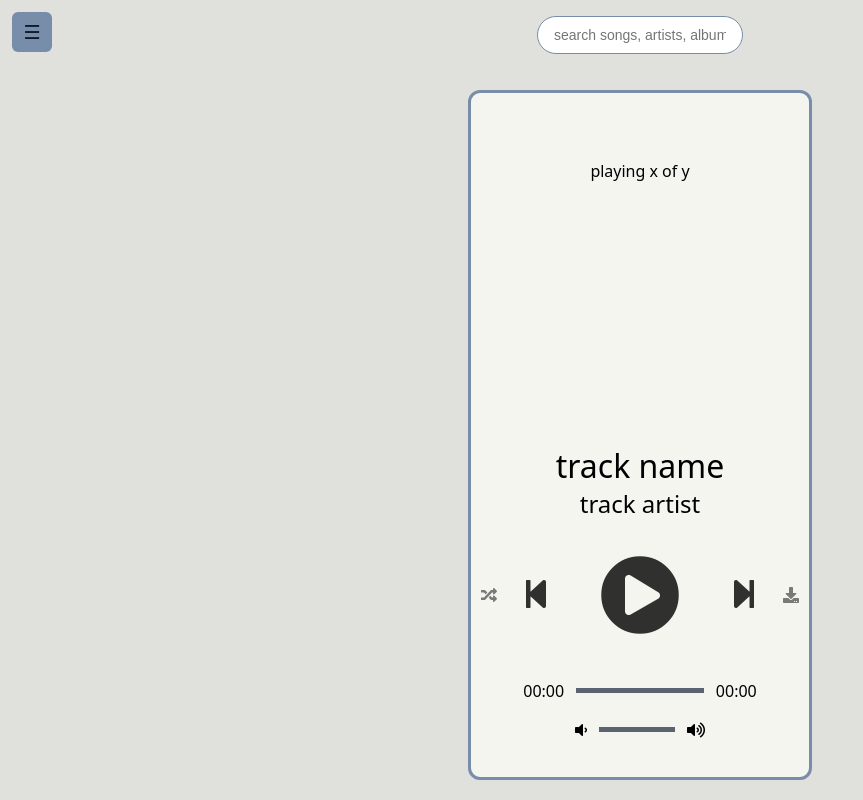
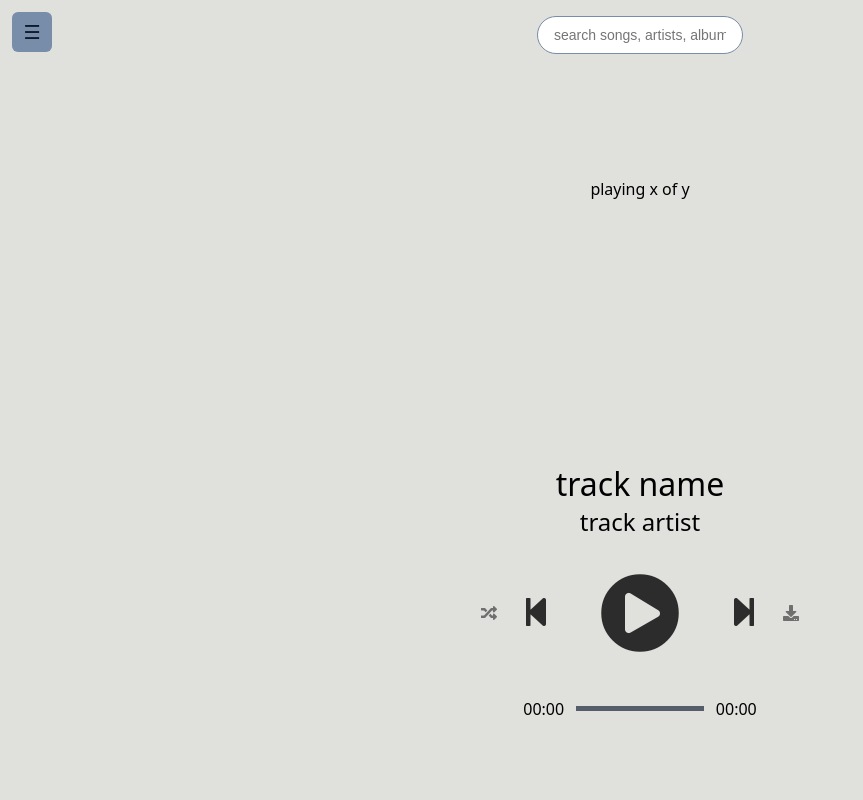
Before and after one commit to zurimckee/spotipi, a Flask app: page / in a window 1280 px wide. Shown: the whole page, without its empty margins (0-863 px from the left). Run offline with Flask 2, Linux system fonts and the light colour scheme; data that the repository does not hold is empty; parts of the project's set-up code (start-up, migrations or seed data) failed here and were passed over; some libraries are stand-ins or nearby versions.

Commit message:
ui fixes

```diff
--- a/static/script.js
+++ b/static/script.js
@@ -8,7 +8,6 @@ let next_btn = document.querySelector(".next-track")
 let prev_btn = document.querySelector(".prev-track")
 
 let seek_slider = document.querySelector(".seek-slider")
-let volume_slider = document.querySelector(".volume-slider")
 let curr_time = document.querySelector(".current-time")
 let total_duration = document.querySelector(".total-duration")
 
@@ -39,7 +38,6 @@ const STORAGE_KEY = "tuneup_state";
 function savePlayerState() {
     const state = {
         track_index: track_index,
-        volume: curr_track.volume,
         currentTime: curr_track.currentTime,
         isShuffled: isShuffled,
     };
@@ -224,22 +222,16 @@ async function fetchLibrary() {
         await renderSidebar();
 
         if (saved) {
-            // Restore volume and seek position once metadata is available
+            // Restore seek position once metadata is available
             curr_track.addEventListener("loadedmetadata", () => {
-                if (saved.volume !== undefined) {
-                    curr_track.volume = saved.volume;
-                    volume_slider.value = saved.volume * 100;
-                }
                 if (saved.currentTime) {
                     curr_track.currentTime = saved.currentTime;
                     seek_slider.value = Math.floor(saved.currentTime);
                     curr_time.textContent = formatTime(saved.currentTime);
                 }
             }, { once: true });
-        } else {
-            // No saved state — still respect a sensible default volume
-            curr_track.volume = 0.99;
         }
+
     }
 }
 
@@ -361,11 +353,6 @@ function seekTo() {
 function seekUpdate() {
     seek_slider.value = Math.floor(curr_track.currentTime);
     curr_time.textContent = formatTime(curr_track.currentTime);
-    savePlayerState();
-}
-
-function setVolume() {
-    curr_track.volume = volume_slider.value / 100;
     savePlayerState();
 }
 
--- a/static/styles.css
+++ b/static/styles.css
@@ -213,13 +225,12 @@ body {
 /* Using flex with the column direction to
    align items in a vertical direction */
 .player {
-  background-color: #f5f5f0;
   height: 95vh;
   display: flex;
   align-items: center;
   flex-direction: column;
   justify-content: center;
-  border: solid 3px #778DA9;
+  border: none;
   border-radius: 12px;
   width: fit-content;
   margin: 20px;
@@ -302,7 +313,7 @@ body {
 }
 
 /* Modify the appearance of the slider */
-.seek-slider, .volume-slider {
+.seek-slider {
   -webkit-appearance: none;
   -moz-appearance: none;
   appearance: none;
@@ -314,8 +325,7 @@ body {
 }
 
 /* Modify the appearance of the slider thumb */
-.seek-slider::-webkit-slider-thumb,
-.volume-slider::-webkit-slider-thumb {
+.seek-slider::-webkit-slider-thumb {
   -webkit-appearance: none;
   -moz-appearance: none;
   appearance: none;
@@ -336,19 +345,11 @@ body {
   width: 60%;
 }
 
-.volume-slider {
-  width: 30%;
-}
-
 .current-time,
 .total-duration {
   padding: 10px;
 }
 
-i.fa-volume-down,
-i.fa-volume-up {
-  padding: 10px;
-}
 
 /* Change the mouse cursor to a pointer
    when hovered over */
--- a/templates/index.html
+++ b/templates/index.html
@@ -26,6 +26,7 @@
         <div class="sidebar-header">library</div>
         <ul class="sidebar-list"></ul>
     </div>
+    <div class="sidebar-overlay" onclick="toggleSidebar()"></div>
     <div class="main-content">
       <div class="search-container">
         <input type="text" class="search-input" placeholder="search songs, artists, albums...">
@@ -70,13 +71,6 @@
           <input type="range" min="1" max="100" value="0" class="seek-slider" onchange="seekTo()">
           <div class="total-duration">00:00</div>
         </div>
-
-        <!-- Define the section for displaying the volume slider-->
-        <div class="slider-container">
-          <i class="fa fa-volume-down"></i>
-          <input type="range" min="1" max="100" value="99" class="volume-slider" onchange="setVolume()">
-          <i class="fa fa-volume-up"></i>
-        </div>
       </div>
     </div>
   </body>
```
Also changed, not shown: other parts of static/styles.css (+22 -11 lines), 1 other file.
